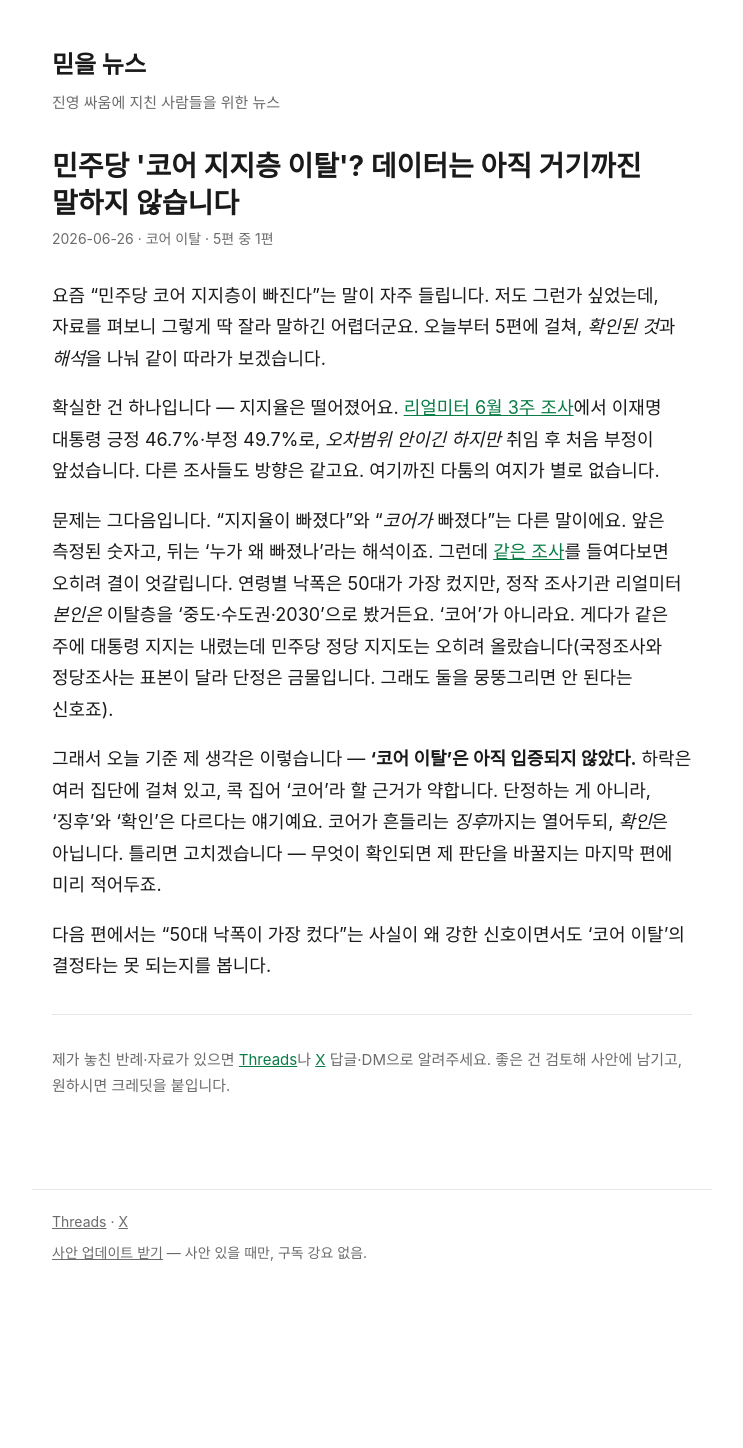
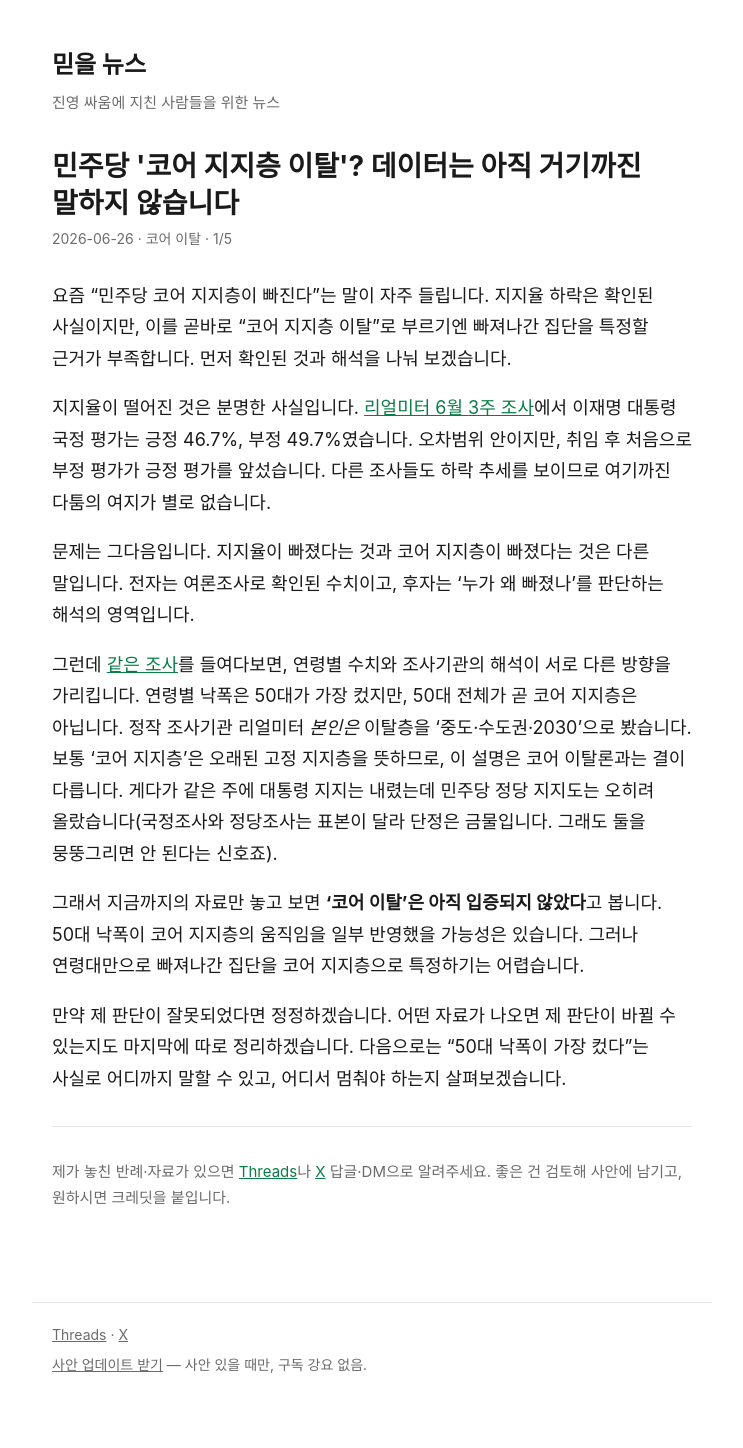
Before and after one commit to geekslife/newsstand, a Jekyll site: the page built from _posts/2026-06-26-minjudang-core-ejection-1.md, in a window 1280 px wide. Shown: the whole page, without its empty margins (268-1011 px from the left). Built offline with Jekyll 4.4.1, drawn with Linux system fonts in a browser that asks for light colours; before the commit the page ends 1335 px from its top, so only the background shows below that.

Commit message:
1일차 코어 이탈 글 문체 정리

```diff
--- a/_posts/2026-06-26-minjudang-core-ejection-1.md
+++ b/_posts/2026-06-26-minjudang-core-ejection-1.md
@@ -2,16 +2,18 @@
 layout: post
 title: "민주당 '코어 지지층 이탈'? 데이터는 아직 거기까진 말하지 않습니다"
 date: 2026-06-26
-series: "코어 이탈 · 5편 중 1편"
+series: "코어 이탈 · 1/5"
 description: "지지율 하락은 확인되지만, 빠진 집단을 '코어'로 특정할 자료는 부족합니다. 확인된 것과 해석을 나눠봅니다."
 ---
 
-요즘 "민주당 코어 지지층이 빠진다"는 말이 자주 들립니다. 저도 그런가 싶었는데, 자료를 펴보니 그렇게 딱 잘라 말하긴 어렵더군요. 오늘부터 5편에 걸쳐, *확인된 것*과 *해석*을 나눠 같이 따라가 보겠습니다.
+요즘 "민주당 코어 지지층이 빠진다"는 말이 자주 들립니다. 지지율 하락은 확인된 사실이지만, 이를 곧바로 "코어 지지층 이탈"로 부르기엔 빠져나간 집단을 특정할 근거가 부족합니다. 먼저 확인된 것과 해석을 나눠 보겠습니다.
 
-확실한 건 하나입니다 — 지지율은 떨어졌어요. [리얼미터 6월 3주 조사](https://m.ekn.kr/view.php?key=20260620022485066)에서 이재명 대통령 긍정 46.7%·부정 49.7%로, *오차범위 안이긴 하지만* 취임 후 처음 부정이 앞섰습니다. 다른 조사들도 방향은 같고요. 여기까진 다툼의 여지가 별로 없습니다.
+지지율이 떨어진 것은 분명한 사실입니다. [리얼미터 6월 3주 조사](https://m.ekn.kr/view.php?key=20260620022485066)에서 이재명 대통령 국정 평가는 긍정 46.7%, 부정 49.7%였습니다. 오차범위 안이지만, 취임 후 처음으로 부정 평가가 긍정 평가를 앞섰습니다. 다른 조사들도 하락 추세를 보이므로 여기까진 다툼의 여지가 별로 없습니다.
 
-문제는 그다음입니다. "지지율이 빠졌다"와 "*코어가* 빠졌다"는 다른 말이에요. 앞은 측정된 숫자고, 뒤는 '누가 왜 빠졌나'라는 해석이죠. 그런데 [같은 조사](https://m.ekn.kr/view.php?key=20260620022485066)를 들여다보면 오히려 결이 엇갈립니다. 연령별 낙폭은 50대가 가장 컸지만, 정작 조사기관 리얼미터 *본인은* 이탈층을 '중도·수도권·2030'으로 봤거든요. '코어'가 아니라요. 게다가 같은 주에 대통령 지지는 내렸는데 민주당 정당 지지도는 오히려 올랐습니다(국정조사와 정당조사는 표본이 달라 단정은 금물입니다. 그래도 둘을 뭉뚱그리면 안 된다는 신호죠).
+문제는 그다음입니다. 지지율이 빠졌다는 것과 코어 지지층이 빠졌다는 것은 다른 말입니다. 전자는 여론조사로 확인된 수치이고, 후자는 '누가 왜 빠졌나'를 판단하는 해석의 영역입니다.
 
-그래서 오늘 기준 제 생각은 이렇습니다 — **'코어 이탈'은 아직 입증되지 않았다.** 하락은 여러 집단에 걸쳐 있고, 콕 집어 '코어'라 할 근거가 약합니다. 단정하는 게 아니라, '징후'와 '확인'은 다르다는 얘기예요. 코어가 흔들리는 *징후*까지는 열어두되, *확인*은 아닙니다. 틀리면 고치겠습니다 — 무엇이 확인되면 제 판단을 바꿀지는 마지막 편에 미리 적어두죠.
+그런데 [같은 조사](https://m.ekn.kr/view.php?key=20260620022485066)를 들여다보면, 연령별 수치와 조사기관의 해석이 서로 다른 방향을 가리킵니다. 연령별 낙폭은 50대가 가장 컸지만, 50대 전체가 곧 코어 지지층은 아닙니다. 정작 조사기관 리얼미터 *본인은* 이탈층을 '중도·수도권·2030'으로 봤습니다. 보통 '코어 지지층'은 오래된 고정 지지층을 뜻하므로, 이 설명은 코어 이탈론과는 결이 다릅니다. 게다가 같은 주에 대통령 지지는 내렸는데 민주당 정당 지지도는 오히려 올랐습니다(국정조사와 정당조사는 표본이 달라 단정은 금물입니다. 그래도 둘을 뭉뚱그리면 안 된다는 신호죠).
 
-다음 편에서는 "50대 낙폭이 가장 컸다"는 사실이 왜 강한 신호이면서도 '코어 이탈'의 결정타는 못 되는지를 봅니다.
+그래서 지금까지의 자료만 놓고 보면 **'코어 이탈'은 아직 입증되지 않았다**고 봅니다. 50대 낙폭이 코어 지지층의 움직임을 일부 반영했을 가능성은 있습니다. 그러나 연령대만으로 빠져나간 집단을 코어 지지층으로 특정하기는 어렵습니다.
+
+만약 제 판단이 잘못되었다면 정정하겠습니다. 어떤 자료가 나오면 제 판단이 바뀔 수 있는지도 마지막에 따로 정리하겠습니다. 다음으로는 "50대 낙폭이 가장 컸다"는 사실로 어디까지 말할 수 있고, 어디서 멈춰야 하는지 살펴보겠습니다.
```
